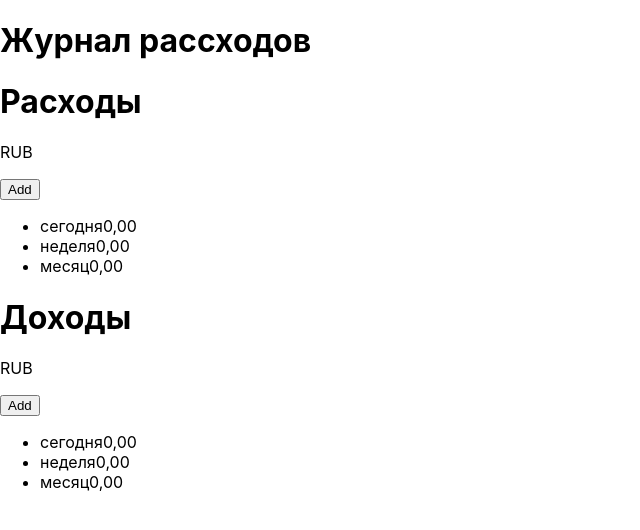
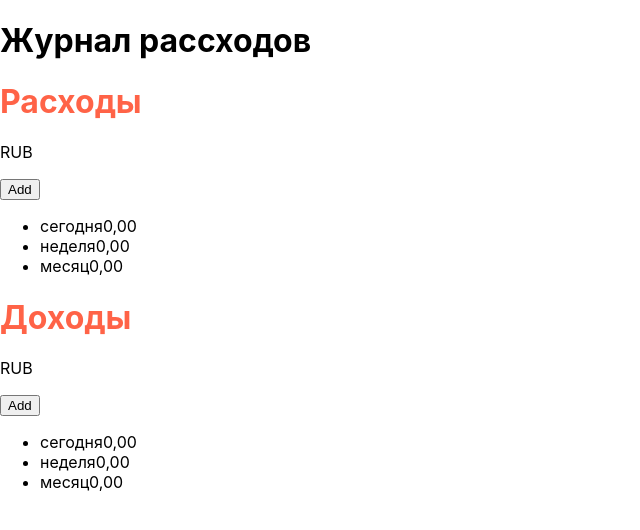
Before and after one commit to z9877969/wallet, a React (Create React App) app: page / in a window 1280 px wide. Shown: the top 530 px of the page, without its empty margins (0-640 px from the left). Built offline with nearby package versions, Linux system fonts and the light colour scheme.

Commit message:
create style's file and add some style for title

```diff
--- a/src/components/MainInfo/MainInfo.jsx
+++ b/src/components/MainInfo/MainInfo.jsx
@@ -1,9 +1,10 @@
 import List from "../share/List/List"
 import Item from "../share/Item/Item"
+import css from "./MainInfo.module.css"
 
 const MainInfo = ({title, dataList}) => (
     <>
-    <h1>{title}</h1>
+    <h1 className={css.title}>{title}</h1>
     <p>RUB</p>
     <button>Add</button>
     <List>
--- /dev/null
+++ b/src/components/MainInfo/MainInfo.module.css
@@ -0,0 +1,4 @@
+.title {
+  font-size: 2rem;
+  color: tomato;
+}
```
